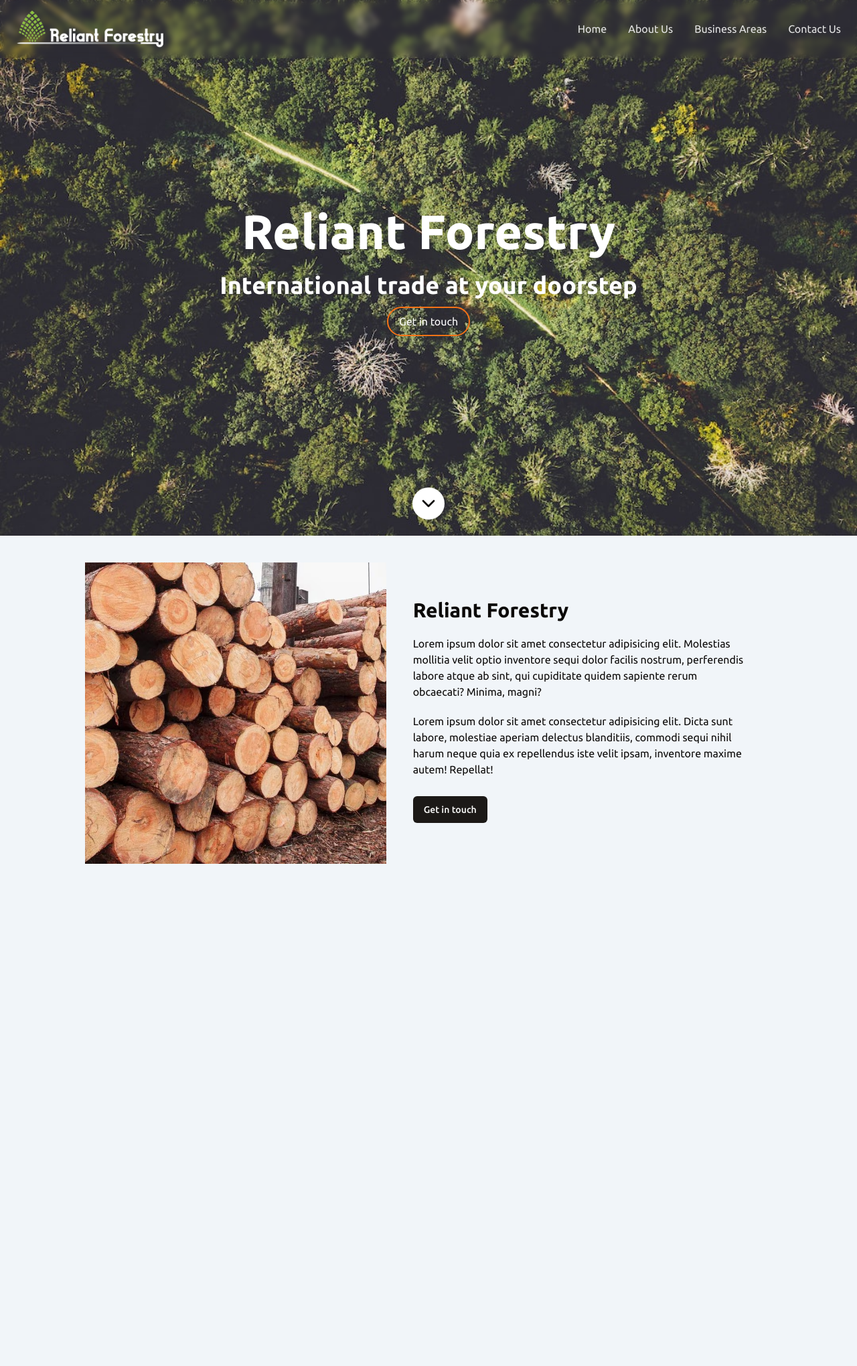
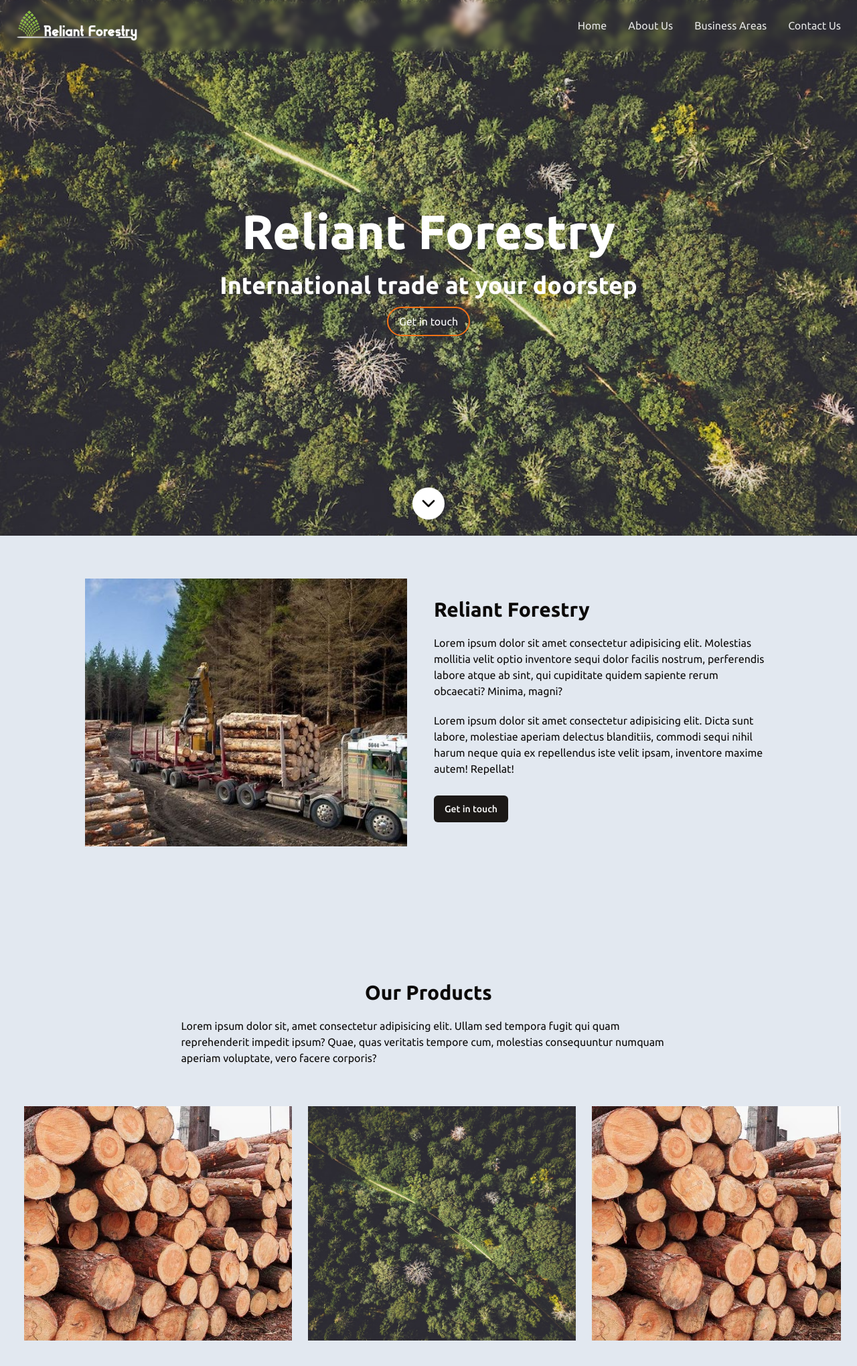
Before and after one commit to taurusilver7/reliant-forestry, a Next.js app: page / in a window 1280 px wide. Shown: the top 2040 px of the page at 67% size. Before the commit the page ends 1330 px from the top, so only its background shows below. Built offline with nearby package versions, Linux system fonts and the light colour scheme; a web font is replaced by a local one.

Commit message:
business areas

```diff
--- a/app/layout.tsx
+++ b/app/layout.tsx
@@ -35,7 +35,7 @@ export default function RootLayout({
 			style={{ scrollBehavior: "smooth" }}
 			suppressHydrationWarning
 		>
-			<body className={cn(ubuntu.className, "h-full bg-slate-100")}>{children}</body>
+			<body className={cn(ubuntu.className, "h-full bg-slate-200")}>{children}</body>
 		</html>
 	);
 }
--- a/app/page.tsx
+++ b/app/page.tsx
@@ -1,14 +1,16 @@
 import About from "@/components/about";
 import Hero from "@/components/hero";
 import Navbar from "@/components/navbar";
+import Products from "@/components/products";
 
 export default function Home() {
 	return (
 		<div className="min-h-full flex flex-col">
 			<Navbar />
 				<Hero />
-			<div className="flex flex-col items-center justify-center flex-1 gap-y-8 px-6 pt-10">
+			<div className="flex flex-col items-center justify-center gap-y-8 px-6 py-16">
 				<About />
+        <Products />
 			</div>
 		</div>
 	);
--- a/components/about.tsx
+++ b/components/about.tsx
@@ -9,10 +9,10 @@ const About = () => {
 			id="about-us"
 			className="flex flex-col items-center justify-between mx-auto w-5/6 mb-10"
 		>
-			<div className="flex flex-col w-auto lg:flex-row items-center gap-8">
-				<div className="relative md:w-[450px] md:h-[450px] w-[500px] h-[500px]">
+			<div className="flex flex-col lg:flex-row items-center gap-8">
+				<div className="relative justify-center lg:flex-1 w-[300px] h-[300px] sm:w-[350px] sm:h-[350px] md:h-[400px] md:w-[400px]">
 					<Image
-						src="/forestry.png"
+						src="/truck.jpg"
 						alt="about"
 						className="object-cover"
 						fill
--- a/components/hero.tsx
+++ b/components/hero.tsx
@@ -4,14 +4,14 @@ import Link from "next/link";
 
 const Hero = () => {
 	return (
-		<main className="flex">
-			<div className="relative w-full justify-center flex items-center h-screen">
+		<main className="flex h-screen">
+			<div className="relative w-full justify-center flex items-center">
 				<Image
 					src="/hero.jpeg"
-					layout="fill"
+					fill
 					alt="hero"
 					priority
-					objectFit="cover"
+					className="object-cover"
 				/>
 				<div className="z-10 max-w-screen-lg px-4 lg:px-0">
 					<div className="flex flex-col items-center gap-y-6 text-center p-6">
--- /dev/null
+++ b/components/list.tsx
@@ -0,0 +1,27 @@
+"use client";
+
+import Image from "next/image";
+
+type Props = {
+	name: string;
+	description?: string;
+	image: string;
+};
+
+const List = ({ name, description, image }: Props) => {
+	const overlayStyles = `p-5 absolute z-30 flex
+  h-[380px] w-[400px] flex-col items-center justify-center
+  whitespace-normal bg-lime-100 text-center
+  opacity-0 transition duration-500 hover:opacity-90`;
+	return (
+		<li className="relative mx-3 inline-block h-[380px] w-[400px]">
+			<div className={overlayStyles}>
+				<p className="text-2xl">{name}</p>
+				<p className="mt-5">{description}</p>
+			</div>
+			<Image fill className="object-cover" src={image} alt={`${name}`} />
+		</li>
+	);
+};
+
+export default List;
--- a/components/logo.tsx
+++ b/components/logo.tsx
@@ -2,13 +2,13 @@ import Image from "next/image";
 
 const Logo = () => {
 	return (
-		<div className="flex items-center gap-x-2">
+		<div className="flex items-center">
 			<Image
 				src="/logo.png"
 				alt="logo"
 				className="block object-contain"
-				height="280"
-				width="280"
+				height="220"
+				width="220"
 			/>
 		</div>
 	);
--- a/components/navbar.tsx
+++ b/components/navbar.tsx
@@ -30,7 +30,7 @@ const Navbar = () => {
 	const abvMedScrn = useMediaQuery("(min-width: 1080px)");
 	return (
 		<nav id="home">
-			<div className="z-30 backdrop-blur-sm fixed top-0 flex justify-between items-center w-full p-1 px-6 py-4">
+			<div className="z-30 backdrop-blur-sm bg-transparent fixed top-0 flex justify-between items-center w-full p-1 px-6 py-4 mb-2">
 				{/* left */}
 				<Logo />
 
--- /dev/null
+++ b/components/products.tsx
@@ -0,0 +1,59 @@
+"use client";
+
+import { ProductType } from "@/types";
+import List from "./list";
+
+const products: Array<ProductType> = [
+	{
+		name: "Weight Training Classes",
+		description:
+			"Lorem ipsum dolor sit amet, consectetur adipiscing elit, sed do eiusmod tempor incididunt ut labore et dolore magna aliqua. Ut enim ad minim veniam, quis nostrud exercitation ullamco laboris nisi ut aliquip ex ea commodo consequat.",
+		image: "/forestry.png",
+	},
+	{
+		name: "Yoga Classes",
+		description: "Lorem ipsum dolor sit amet",
+		image: "/hero.jpeg",
+	},
+	{
+		name: "Weight Training Classes",
+		description:
+			"Lorem ipsum dolor sit amet, consectetur adipiscing elit, sed do eiusmod tempor incididunt ut labore et dolore magna aliqua. Ut enim ad minim veniam, quis nostrud exercitation ullamco laboris nisi ut aliquip ex ea commodo consequat.",
+		image: "/forestry.png",
+	},
+];
+
+const Products = () => {
+	return (
+		<section id="business-areas" className="py-32 w-full">
+			<div className="mx-auto md:w-3/5">
+				<h1 className="basis-3/5 text-3xl font-bold text-center">
+					Our Products
+				</h1>
+				<p className="py-5">
+					Lorem ipsum dolor sit, amet consectetur adipisicing elit. Ullam
+					sed tempora fugit qui quam reprehenderit impedit ipsum? Quae,
+					quas veritatis tempore cum, molestias consequuntur numquam
+					aperiam voluptate, vero facere corporis?
+				</p>
+			</div>
+
+			<div className="mt-10 h-[350px] w-full overflow-x-auto overflow-y-hidden no-scrollbar">
+				<ul className="w-full whitespace-nowrap justify-between">
+					{products.map(
+						({ name, description, image }: ProductType, index) => (
+							<List
+								key={index}
+								name={name}
+								image={image}
+								description={description}
+							/>
+						)
+					)}
+				</ul>
+			</div>
+		</section>
+	);
+};
+
+export default Products;
--- /dev/null
+++ b/types.ts
@@ -0,0 +1,5 @@
+export interface ProductType {
+	name: string;
+	description?: string;
+	image: string;
+}
```
Also changed, not shown: components/contact.tsx (added), public/timber_trucks.jpg (added).
